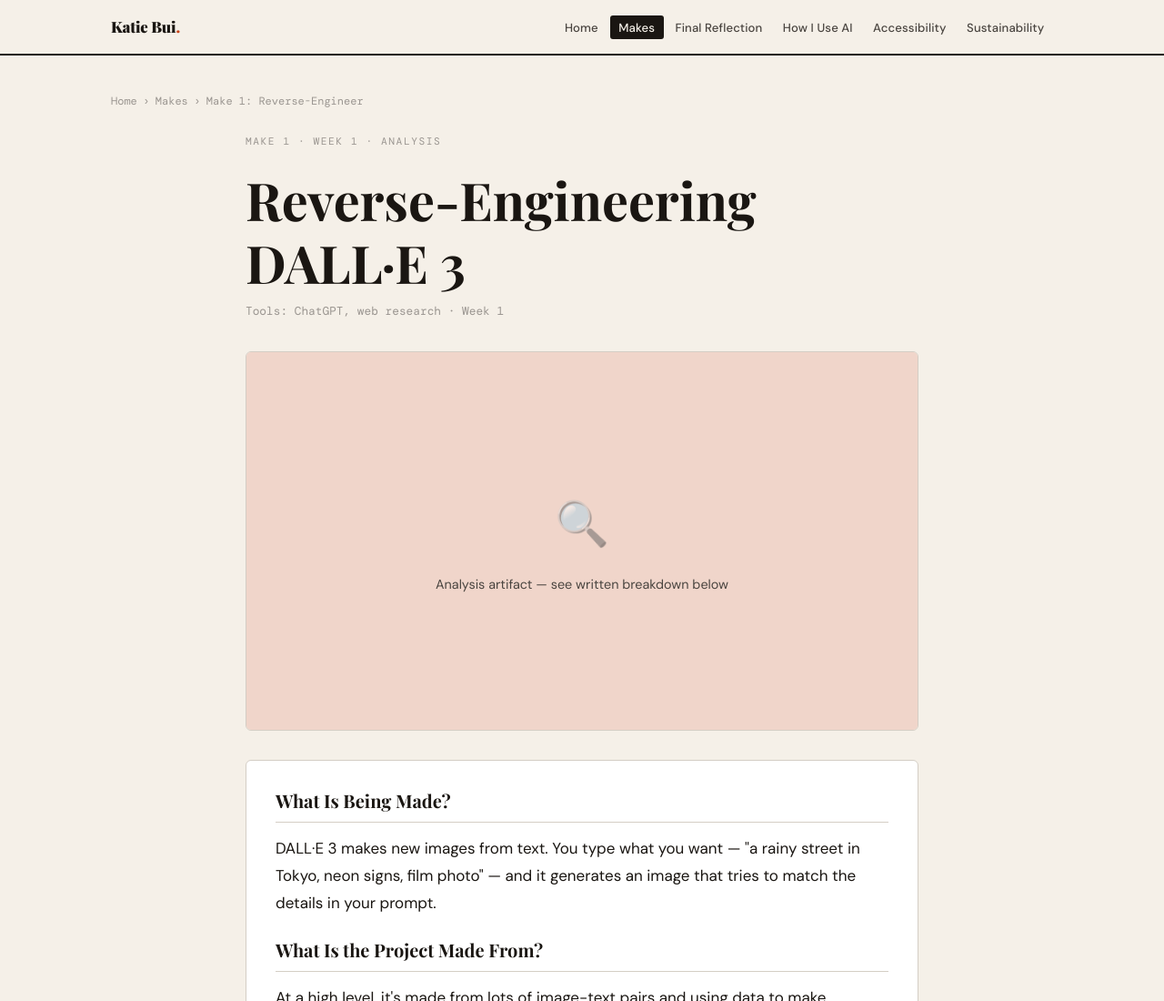
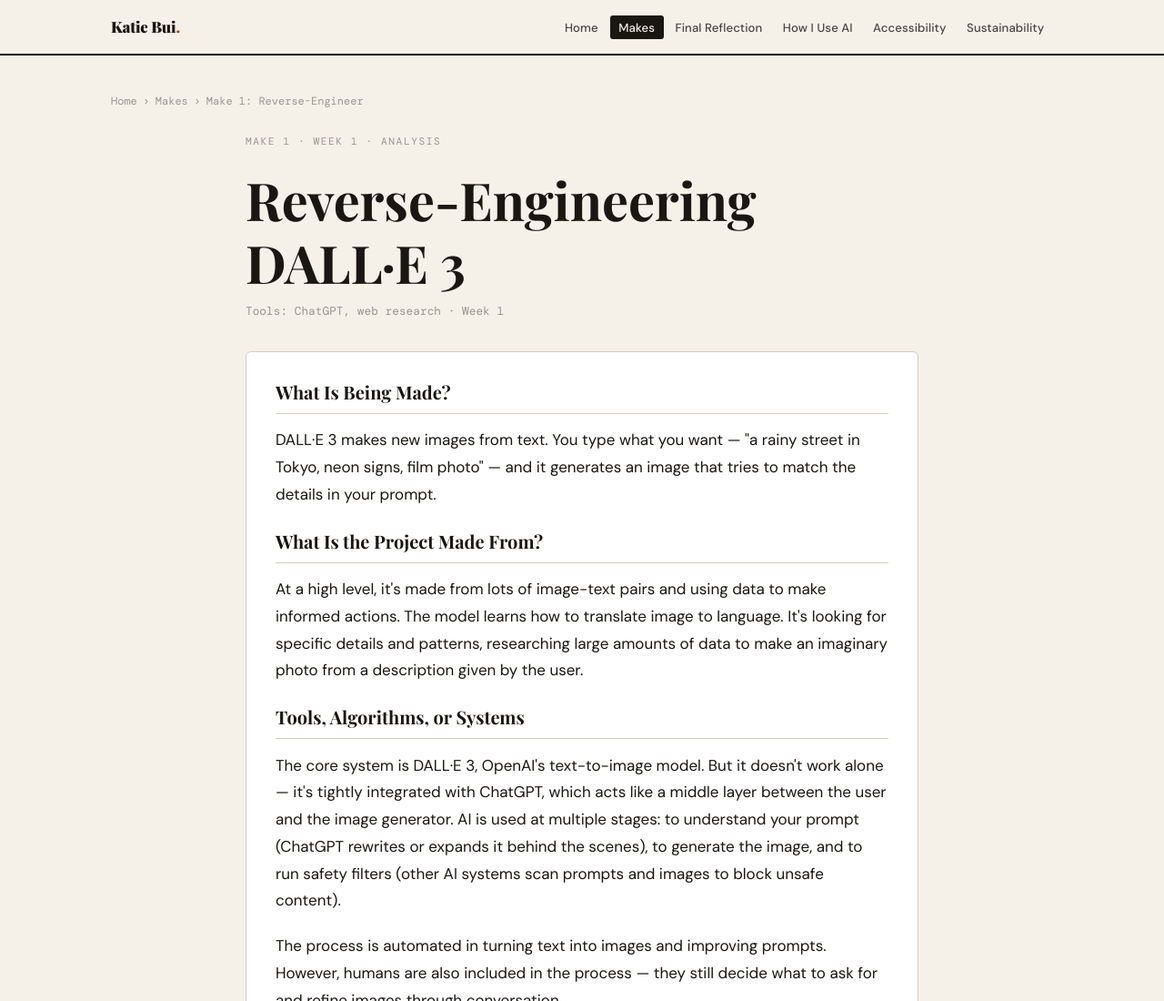
Before and after one commit to Bkhanhthy/DH-101, a plain HTML site: page makes/make1-reverse-engineer.html in a window 1280 px wide. Shown: the top 1100 px of the page at 91% size. Drawn offline with nearby package versions, Linux system fonts and the light colour scheme; a web font is replaced by a local one.

Commit message:
Update make1-reverse-engineer.html

```diff
--- a/makes/make1-reverse-engineer.html
+++ b/makes/make1-reverse-engineer.html
@@ -37,12 +37,6 @@
         <h1 style="margin-bottom:0.5rem;">Reverse-Engineering DALL·E 3</h1>
         <p style="color:var(--ink-faint);font-family:var(--font-mono);font-size:0.8rem;margin-bottom:2rem;">Tools: ChatGPT, web research · Week 1</p>
 
-        <div class="make-artifact">
-          <div class="artifact-placeholder">
-            <span class="big-icon">🔍</span>
-            <p>Analysis artifact — see written breakdown below</p>
-          </div>
-        </div>
 
         <div class="reflection-block">
           <h2>What Is Being Made?</h2>
```
